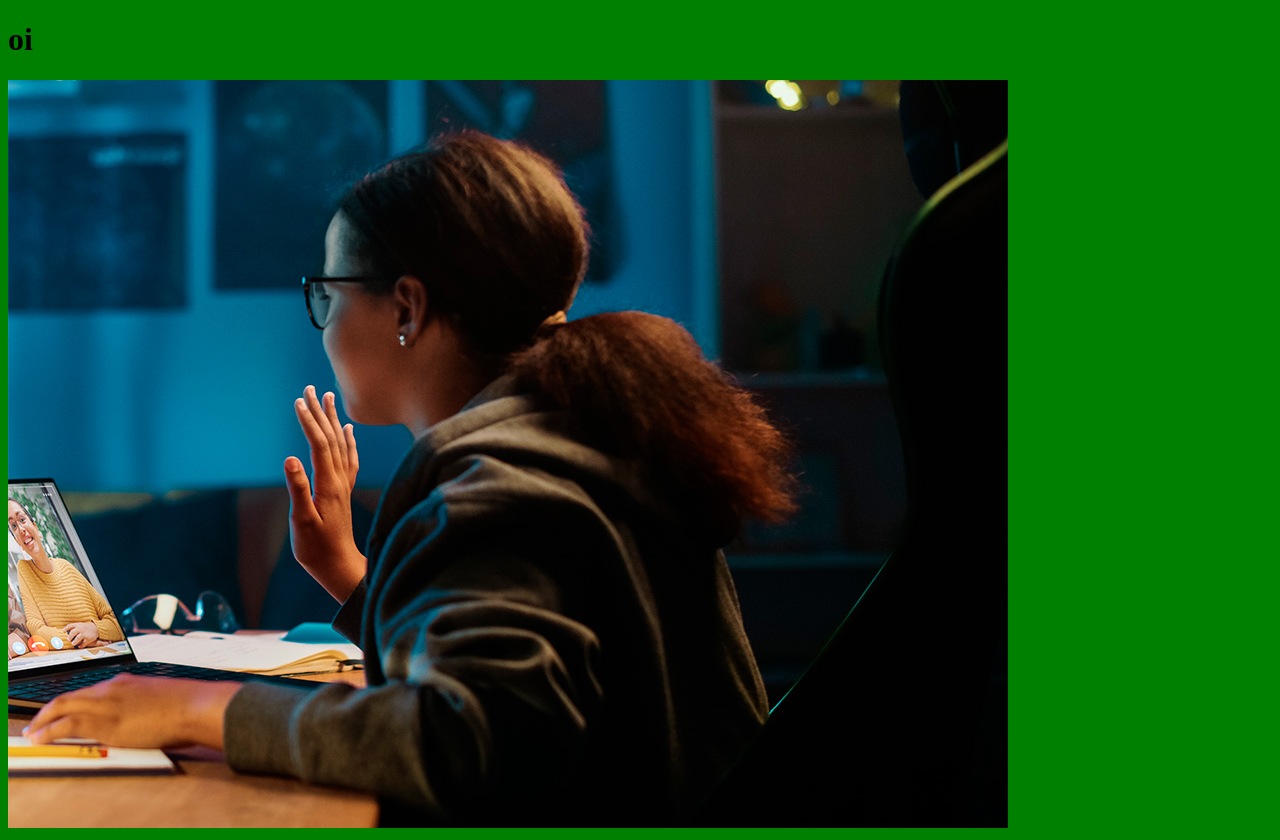
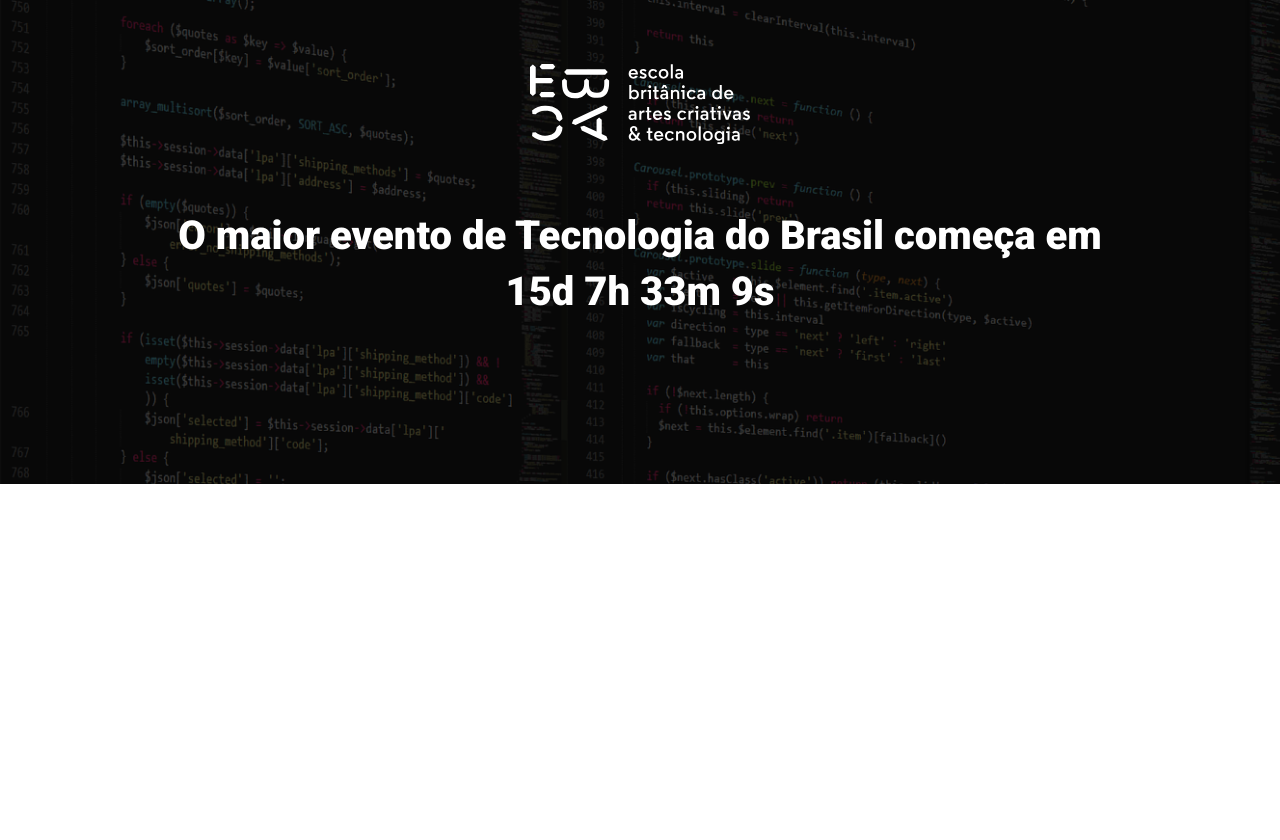
Before and after one commit to lKysztyl/ebac_tech_talks, a website built with Parcel: page src/index.html in a window 1280 px wide. After the commit the page ends 800 px from the top, so only its background shows below. Built offline with nearby package versions, Linux system fonts and the light colour scheme.

Commit message:
feat: criando o hero.

```diff
--- a/src/index.html
+++ b/src/index.html
@@ -1,16 +1,23 @@
 <!DOCTYPE html>
-<html lang="en">
+<html lang="pt-br">
 <head>
     <meta charset="UTF-8">
     <meta name="viewport" content="width=device-width, initial-scale=1.0">
+    <link rel="preconnect" href="https://fonts.googleapis.com">
+    <link rel="preconnect" href="https://fonts.gstatic.com" crossorigin>
+    <link href="https://fonts.googleapis.com/css2?family=Roboto:wght@400;700;900&display=swap" rel="stylesheet">
     <link rel="stylesheet" href="styles/main.scss">
-    <title>Document</title>
+    <title>Ebac Tech Talks</title>
 </head>
 <body>
-    <h1>oi</h1>
-    <img src="images/backend.png" alt="">
-
-
+    <header class="hero">
+        <div class="container">
+            <img class="hero__logo" src="images/ebac_logo.svg" alt="EBAC">
+            <p class="hero__text">
+                O maior evento de Tecnologia do Brasil começa em 15d 7h 33m 9s
+            </p>
+        </div>
+    </header>
 
     <script src="js/main.js"></script>
 </body>
--- /dev/null
+++ b/src/styles/_hero.scss
@@ -0,0 +1,52 @@
+
+
+.hero {
+    padding: 64px 0 100px 0;
+    background-image: url(../images/fundo.png);
+    background-repeat: no-repeat;
+    background-size: cover;
+    position: relative;
+
+    .container {
+        position: relative;
+    }
+
+    &::before {
+        position: absolute;
+        top: 0;
+        left: 0;
+        width: 100%;
+        height: 100%;
+        background-color: #000;
+        content: '';
+        opacity: 0.7;
+    }
+
+    &__text {
+        margin: 64px 0;
+        font-size: 40px;
+        line-height: 56px;
+        font-weight: 800;
+        text-align: center;
+    }
+
+    &__logo {
+        display: block;
+        height: 80px;
+        margin: 0 auto;
+    }
+
+    @media (max-width: 640px) {
+        padding: 40px 0;
+
+        &__logo {
+            height: 40px;
+        }
+
+        &__text {
+            font-size: 22px;
+            line-height: 24px;
+            margin: 24px 0;
+        }
+    }
+}
--- a/src/styles/main.scss
+++ b/src/styles/main.scss
@@ -1,3 +1,23 @@
-body {
-    background-color: green;
+@use 'hero';
+
+* {
+    font-family: 'Roboto', sans-serif;
+    box-sizing: border-box;
+    padding: 0;
+    margin: 0;
+    color: #FFF;
 }
+
+.container {
+    max-width: 960px;
+    width: 100%;
+    margin: 0 auto;
+
+    @media (max-width: 640px) {
+        max-width: 80%;
+    }
+
+    @media (max-width: 1024px) {
+        max-width: 90%;
+    }
+}
```
